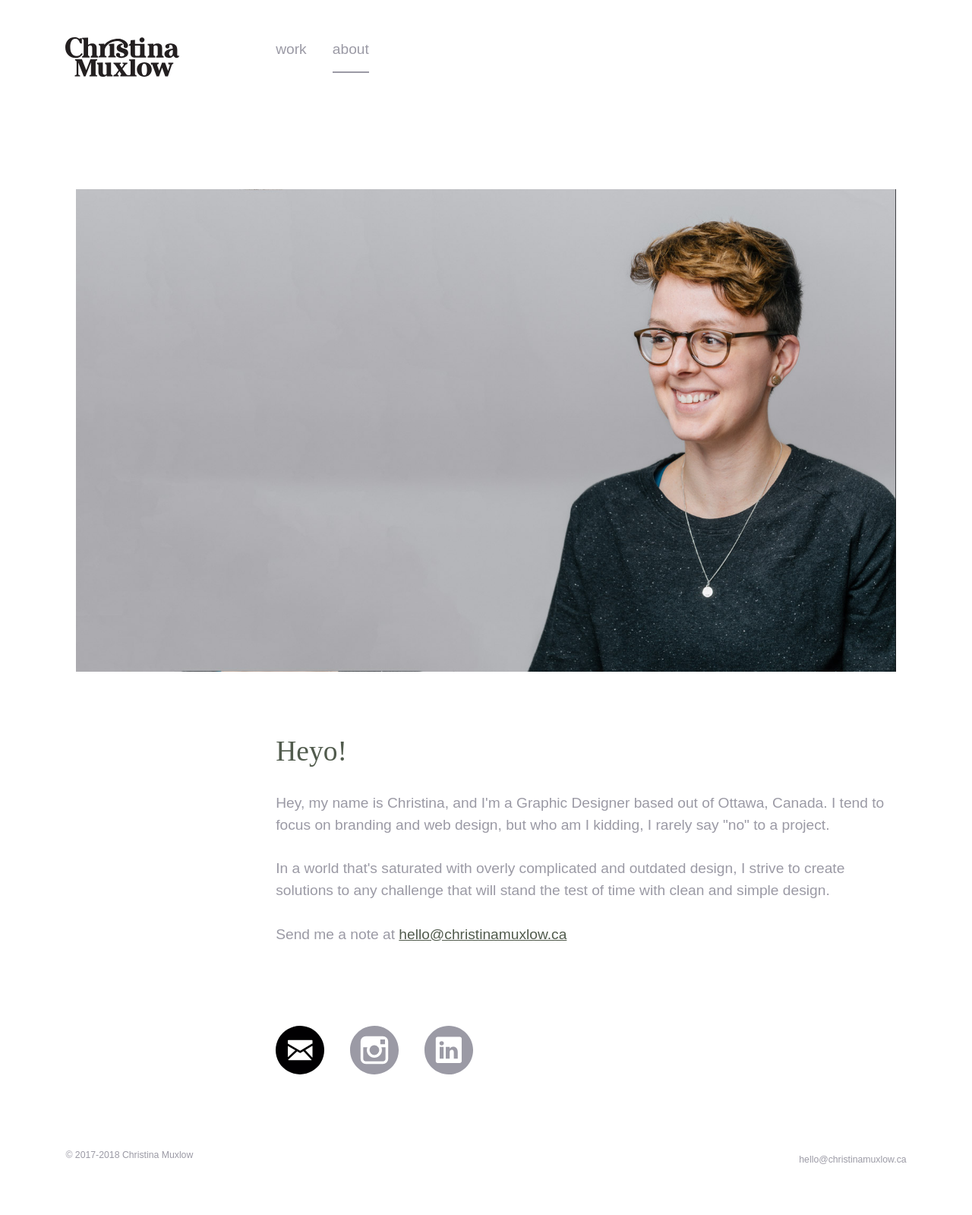
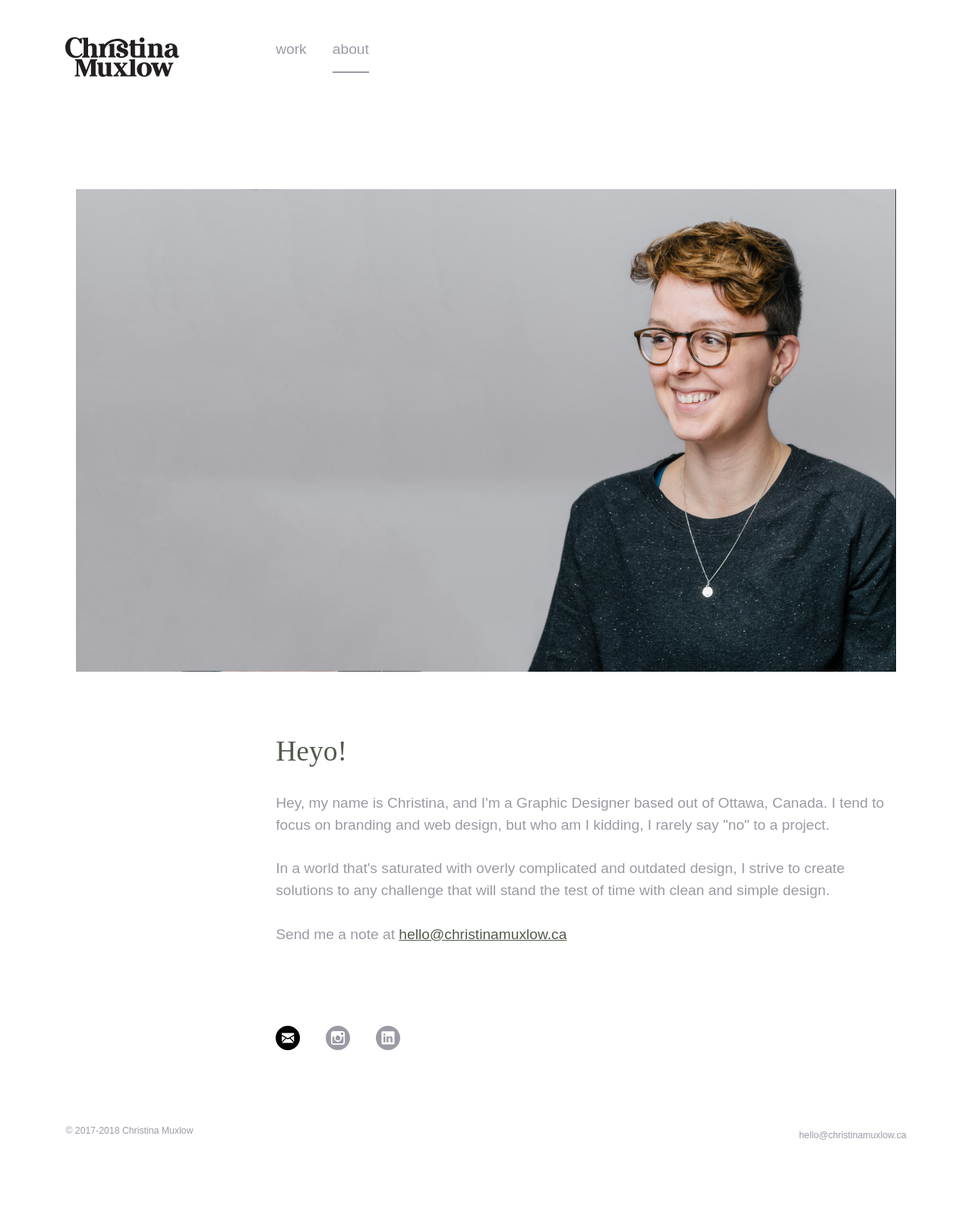
Before and after one commit to muxlowc/portfolio-site, a Jekyll site: the page built from about.html, in a window 1280 px wide. Shown: the whole page at 76% size. Built offline with Jekyll 4.4.1, drawn with Linux system fonts in a browser that asks for light colours; after the commit the page ends 1567 px from its top, so only the background shows below that.

Commit message:
icons smaller

```diff
--- a/about.html
+++ b/about.html
@@ -13,17 +13,17 @@ intro-text: |
   <section class="grid">
     <div class="unit xs-1 s-1 m-1 l-3-4 unit-offset-l-1-4 xl-3-4 unit-offset-xl-1-4">
       <a href="mailto:hello@christinamuxlow.ca">
-        <i class="icon i-64 push-r">
+        <i class="icon i-32 push-r">
           <svg class="logo"><use xlink:href="{{site.baseurl}}/images/icons3.svg#closed-envelope-circle"/></svg>
         </i>
       </a>
       <a href="https://www.instagram.com/christina.muxlow/" itemprop="url">
-        <i class="icon i-64 push-r">
+        <i class="icon i-32 push-r">
           <svg class="logo"><use xlink:href="{{site.baseurl}}/images/icons3.svg#instagram-logo"/></svg>
         </i>
       </a>
       <a href="https://www.linkedin.com/in/christina-muxlow-08aa3873/" itemprop="url">
-        <i class="icon i-64">
+        <i class="icon i-32">
           <svg class="logo"><use xlink:href="{{site.baseurl}}/images/icons3.svg#linkedin-logo-button"/></svg>
         </i>
       </a>
```
